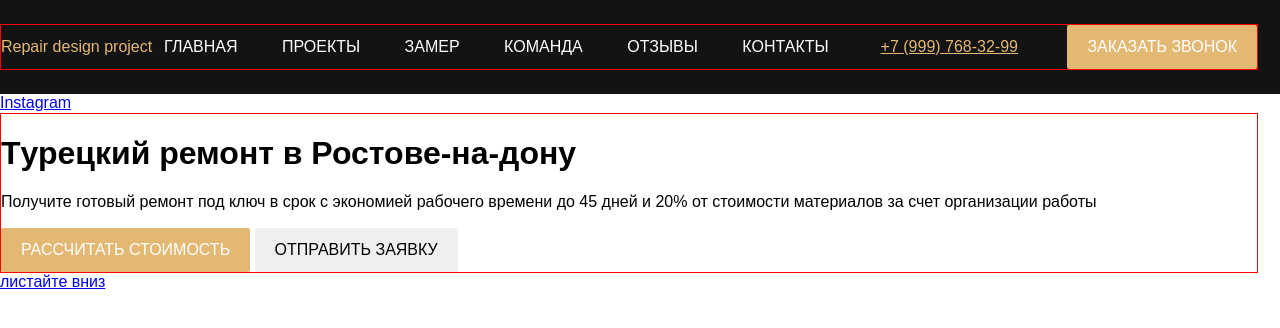
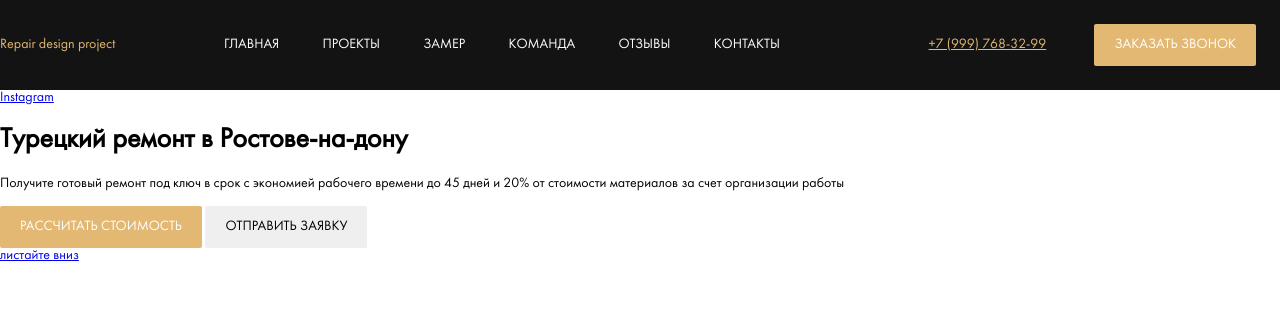
Before and after one commit to Eleonora-lab/Repair-Design, a PHP site: page / in a window 1280 px wide. Shown: the top 328 px of the page. Run offline with PHP 8.4, Linux system fonts and the light colour scheme.

Commit message:
feat:add Futura Book & Demi fonts

```diff
--- a/css/style.css
+++ b/css/style.css
@@ -1,3 +1,17 @@
+@font-face {
+  font-family: 'Futura Book';
+  src: url("../fonts/futura/FuturaBookC.woff") format("woff"), url("../fonts/futura/FuturaBookC.woff2") format("woff");
+  font-weight: normal;
+  font-style: normal;
+  font-display: wrap; }
+
+@font-face {
+  font-family: 'Futura Demi';
+  src: url("../fonts/futura/FuturaDemiC.woff") format("woff"), url("../fonts/futura/FuturaDemiC.woff2") format("woff");
+  font-weight: normal;
+  font-style: normal;
+  font-display: wrap; }
+
 /*! normalize.css v8.0.1 | MIT License | github.com/necolas/normalize.css */
 /* Document
    ========================================================================== */
@@ -74,6 +88,7 @@ abbr[title] {
   /* 1 */
   text-decoration: underline;
   /* 2 */
+  -webkit-text-decoration: underline dotted;
   text-decoration: underline dotted;
   /* 2 */ }
 
@@ -313,8 +328,13 @@ template {
     color: #ffffff; }
 
 .container {
-  max-width: 1256px;
-  border: 1px solid red; }
+  max-width: 1256px; }
+  .container .block {
+    -webkit-animation-duration: 2s;
+    animation-duration: 2s;
+    -webkit-animation-delay: 1s;
+    animation-delay: 1s;
+    animation-direction: reverse; }
 
 .header {
   background-color: #131313;
@@ -341,5 +361,5 @@ template {
   margin-right: 45px; }
 
 body {
-  font-family: sans-serif;
-  font: size 14px; }
+  font-family: "Futura Book", sans-serif;
+  font-size: 14px; }
--- a/gulpfile.js
+++ b/gulpfile.js
@@ -1,6 +1,7 @@
 const {src,dest,watch}= require("gulp");
 const browserSync= require('browser-sync').create();
 const sass= require("gulp-sass");
+const autoprefixer = require('gulp-autoprefixer');
 
 // Static server
 function bs() {
@@ -15,8 +16,11 @@ function bs() {
     watch("./js/*.js").on('change', browserSync.reload);
 };
 function serveSass() {
-    return src("./sass/*.sass")
+    return src("./sass/**/*.sass")
         .pipe(sass())
+        .pipe(autoprefixer({
+            cascade: false
+        }))
         .pipe(dest("./css"))
         .pipe(browserSync.stream());
 };
--- a/package.json
+++ b/package.json
@@ -10,6 +10,7 @@
   "license": "ISC",
   "devDependencies": {
     "gulp": "^4.0.2",
+    "gulp-autoprefixer": "^7.0.1",
     "gulp-sass": "^4.0.2"
   },
   "dependencies": {
--- a/sass/style.sass
+++ b/sass/style.sass
@@ -1,3 +1,4 @@
+@import "fonts"
 @import "normalize"
 @import "variables"
 @import "interface"
@@ -5,5 +6,5 @@
 @import "templates/header"
 
 body
-    font-family: sans-serif
-    font: size 14px
+    font-family: "Futura Book", sans-serif
+    font-size: 14px
```
Also changed, not shown: sass/_fonts.scss (added, +18 -0 lines), sass/_grid.sass (+6 -1 lines), fonts/futura/FuturaBookC.woff (added), fonts/futura/FuturaBookC.woff2 (added), fonts/futura/FuturaDemiC.woff (added), fonts/futura/FuturaDemiC.woff2 (added), package-lock.json.
